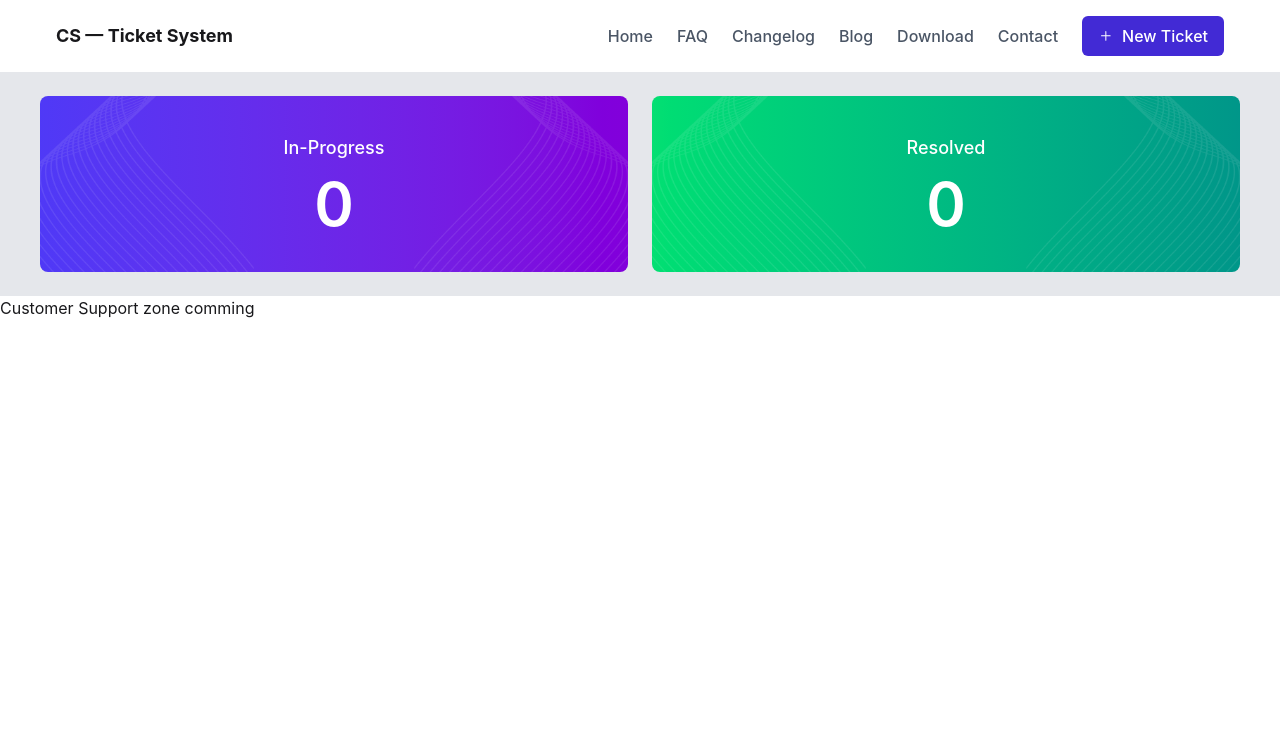
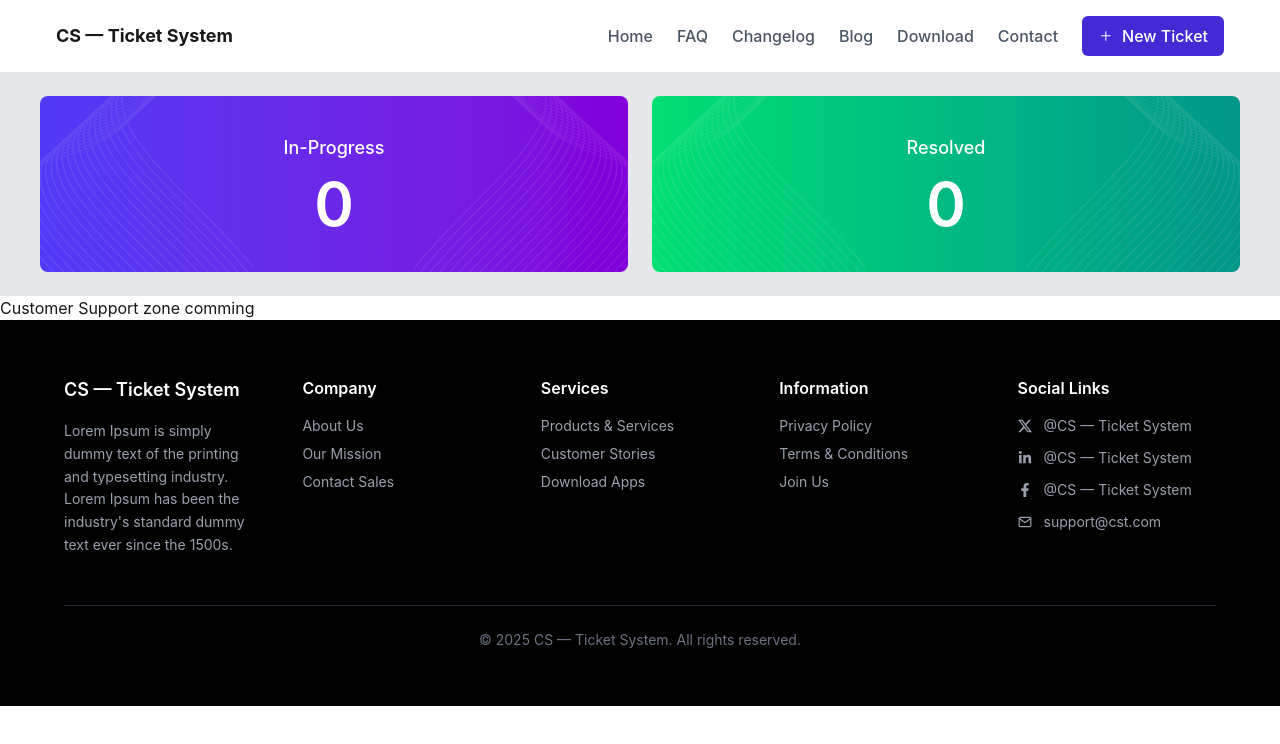
Before and after one commit to debabrata101/Customer-Support_Zone, a React (Vite) app: page / in a window 1280 px wide. Shown: the top 744 px of the page. Built offline with nearby package versions, Linux system fonts and the light colour scheme.

Commit message:
add Footer

```diff
--- a/src/App.jsx
+++ b/src/App.jsx
@@ -1,5 +1,6 @@
 import './App.css'
 import Banner from './Component/Banner/Banner'
+import Footer from './Component/Footer/Footer'
 import Navber from './Component/Navbar/Navber'
 
 function App() {
@@ -9,6 +10,7 @@ function App() {
     <Navber></Navber>
     <Banner></Banner>
      <h1>Customer Support zone comming</h1>
+     <Footer></Footer>
     </>
   )
 }
--- /dev/null
+++ b/src/Component/Footer/Footer.jsx
@@ -0,0 +1,72 @@
+import React from 'react';
+import { BsTwitterX } from 'react-icons/bs';
+import { FaFacebookF, FaLinkedinIn } from 'react-icons/fa';
+import { FiMail } from 'react-icons/fi';
+
+const Footer = () => {
+    return (
+        <footer className="bg-black text-gray-400">
+            <div className="max-w-[1200px] mx-auto px-6 py-14">
+                <div className="grid grid-cols-1 md:grid-cols-5 gap-10">
+                    <div>
+                        <h2 className="text-white font-semibold text-lg mb-4">
+                            CS — Ticket System
+                        </h2>
+                        <p className="text-sm leading-relaxed">
+                            Lorem Ipsum is simply dummy text of the printing and typesetting industry.
+                            Lorem Ipsum has been the industry's standard dummy text ever since the 1500s.
+                        </p>
+                    </div>
+                    <div>
+                        <h3 className="text-white font-semibold mb-4">Company</h3>
+                        <ul className="space-y-2 text-sm">
+                            <li className="hover:text-white cursor-pointer">About Us</li>
+                            <li className="hover:text-white cursor-pointer">Our Mission</li>
+                            <li className="hover:text-white cursor-pointer">Contact Sales</li>
+                        </ul>
+                    </div>
+                    <div>
+                        <h3 className="text-white font-semibold mb-4">Services</h3>
+                        <ul className="space-y-2 text-sm">
+                            <li className="hover:text-white cursor-pointer">Products & Services</li>
+                            <li className="hover:text-white cursor-pointer">Customer Stories</li>
+                            <li className="hover:text-white cursor-pointer">Download Apps</li>
+                        </ul>
+                    </div>
+                    <div>
+                        <h3 className="text-white font-semibold mb-4">Information</h3>
+                        <ul className="space-y-2 text-sm">
+                            <li className="hover:text-white cursor-pointer">Privacy Policy</li>
+                            <li className="hover:text-white cursor-pointer">Terms & Conditions</li>
+                            <li className="hover:text-white cursor-pointer">Join Us</li>
+                        </ul>
+                    </div>
+                    <div>
+                        <h3 className="text-white font-semibold mb-4">Social Links</h3>
+                        <ul className="space-y-3 text-sm">
+                            <li className="flex items-center gap-3 hover:text-white cursor-pointer">
+                                <BsTwitterX /> @CS — Ticket System
+                            </li>
+                            <li className="flex items-center gap-3 hover:text-white cursor-pointer">
+                                <FaLinkedinIn /> @CS — Ticket System
+                            </li>
+                            <li className="flex items-center gap-3 hover:text-white cursor-pointer">
+                                <FaFacebookF /> @CS — Ticket System
+                            </li>
+                            <li className="flex items-center gap-3 hover:text-white cursor-pointer">
+                                <FiMail /> support@cst.com
+                            </li>
+                        </ul>
+                    </div>
+
+                </div>
+                <div className="border-t border-gray-800 mt-12 pt-6 text-center text-sm text-gray-500">
+                    © 2025 CS — Ticket System. All rights reserved.
+                </div>
+
+            </div>
+        </footer>
+    );
+};
+
+export default Footer;
```
